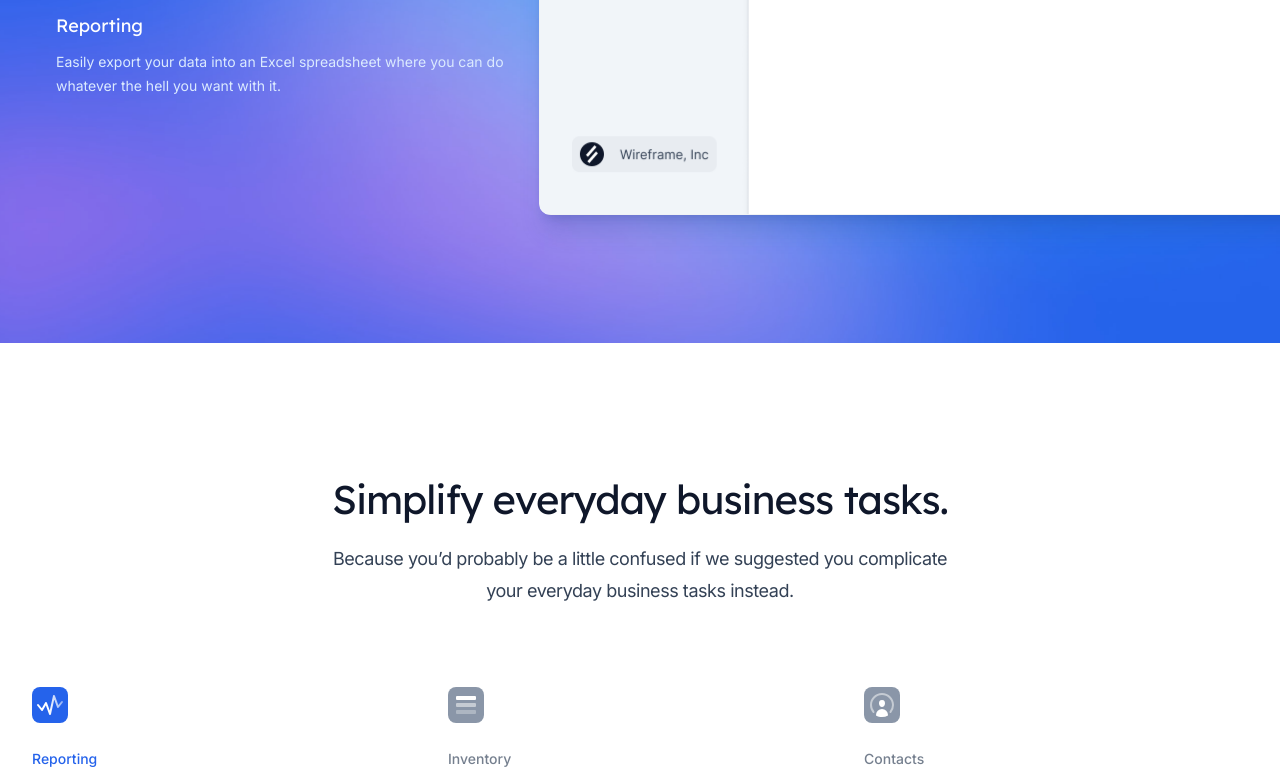
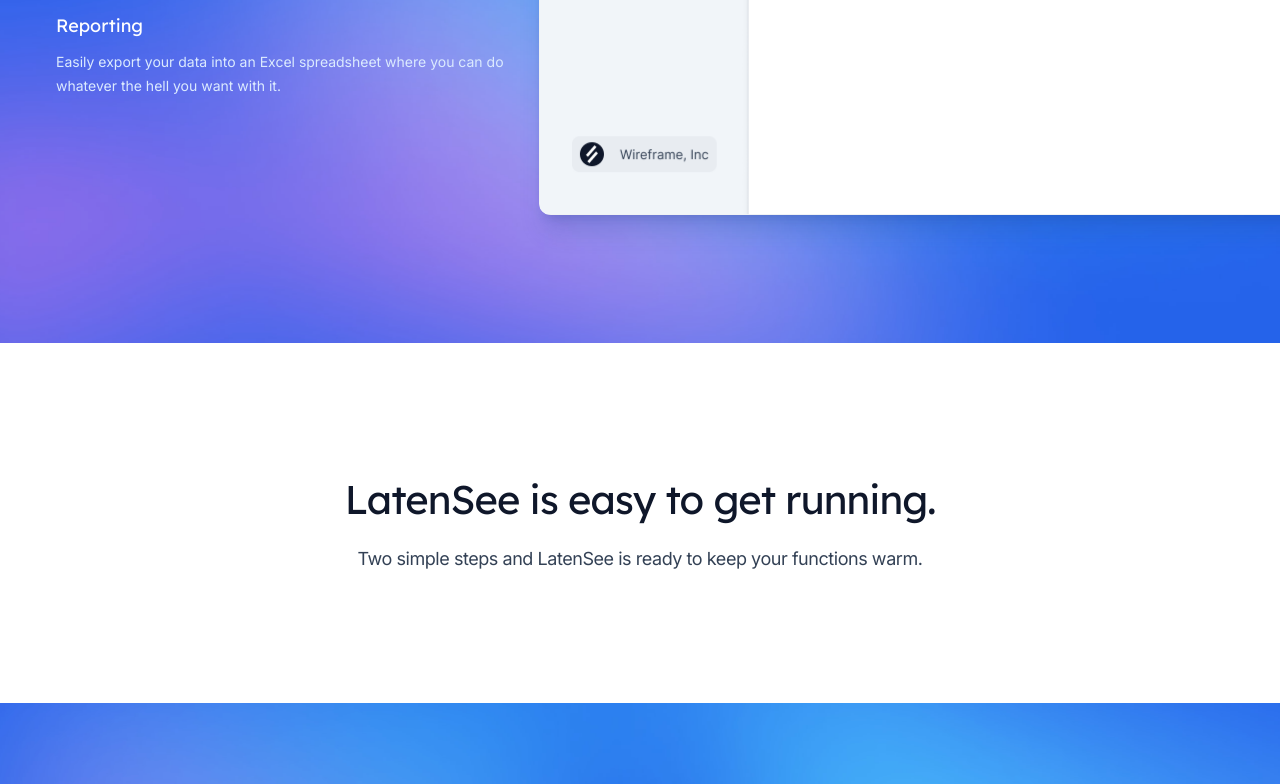
Before and after one commit to LatenSee/LatenSeeWebsite, a Next.js app: page / in a window 1280 px wide. Shown: the part 2000-2784 px from the top of the page. Built offline with nearby package versions, Linux system fonts and the light colour scheme.

Commit message:
Adjusted headers and fixed copy throughout - set up high level for setup component

```diff
--- a/src/app/page.jsx
+++ b/src/app/page.jsx
@@ -4,7 +4,7 @@ import { Footer } from '@/components/Footer'
 import { Header } from '@/components/Header'
 import { Hero } from '@/components/Hero'
 import { PrimaryFeatures } from '@/components/PrimaryFeatures'
-import { SecondaryFeatures } from '@/components/SecondaryFeatures'
+import { Setup } from '@/components/Setup';
 import { Team } from '@/components/Team'
 
 export default function Home() {
@@ -14,7 +14,7 @@ export default function Home() {
       <main>
         <Hero />
         <PrimaryFeatures />
-        <SecondaryFeatures />
+        <Setup />
         <CallToAction />
         <Team />
         <Faqs />
--- a/src/components/Header.jsx
+++ b/src/components/Header.jsx
@@ -80,10 +80,10 @@ function MobileNavigation() {
             className="absolute inset-x-0 top-full mt-4 flex origin-top flex-col rounded-2xl bg-white p-4 text-lg tracking-tight text-slate-900 shadow-xl ring-1 ring-slate-900/5"
           >
             <MobileNavLink href="#features">Features</MobileNavLink>
-            <MobileNavLink href="#testimonials">Testimonials</MobileNavLink>
-            <MobileNavLink href="#pricing">Pricing</MobileNavLink>
+            <MobileNavLink href="#setup">Setup</MobileNavLink>
+            <MobileNavLink href="#team">Team</MobileNavLink>
             <hr className="m-2 border-slate-300/40" />
-            <MobileNavLink href="/login">Sign in</MobileNavLink>
+            <MobileNavLink href="https://github.com/oslabs-beta/LatenSee">Github</MobileNavLink>
           </Popover.Panel>
         </Transition.Child>
       </Transition.Root>
@@ -102,8 +102,8 @@ export function Header() {
             </Link>
             <div className="hidden md:flex md:gap-x-6">
               <NavLink href="#features">Features</NavLink>
-              <NavLink href="#testimonials">Testimonials</NavLink>
-              <NavLink href="#pricing">Pricing</NavLink>
+              <NavLink href="#setup">Setup</NavLink>
+              <NavLink href="#team">Team</NavLink>
             </div>
           </div>
           <div className="flex items-center gap-x-5 md:gap-x-8">
--- a/src/components/SecondaryFeatures.jsx
+++ /dev/null
@@ -1,233 +0,0 @@
-'use client'
-
-import { useId } from 'react'
-import Image from 'next/image'
-import { Tab } from '@headlessui/react'
-import clsx from 'clsx'
-
-import { Container } from '@/components/Container'
-import screenshotContacts from '@/images/screenshots/contacts.png'
-import screenshotInventory from '@/images/screenshots/inventory.png'
-import screenshotProfitLoss from '@/images/screenshots/profit-loss.png'
-
-const features = [
-  {
-    name: 'Reporting',
-    summary: 'Stay on top of things with always up-to-date reporting features.',
-    description:
-      'We talked about reporting in the section above but we needed three items here, so mentioning it one more time for posterity.',
-    image: screenshotProfitLoss,
-    icon: function ReportingIcon() {
-      let id = useId()
-      return (
-        <>
-          <defs>
-            <linearGradient
-              id={id}
-              x1="11.5"
-              y1={18}
-              x2={36}
-              y2="15.5"
-              gradientUnits="userSpaceOnUse"
-            >
-              <stop offset=".194" stopColor="#fff" />
-              <stop offset={1} stopColor="#6692F1" />
-            </linearGradient>
-          </defs>
-          <path
-            d="m30 15-4 5-4-11-4 18-4-11-4 7-4-5"
-            stroke={`url(#${id})`}
-            strokeWidth={2}
-            strokeLinecap="round"
-            strokeLinejoin="round"
-          />
-        </>
-      )
-    },
-  },
-  {
-    name: 'Inventory',
-    summary:
-      'Never lose track of what’s in stock with accurate inventory tracking.',
-    description:
-      'We don’t offer this as part of our software but that statement is inarguably true. Accurate inventory tracking would help you for sure.',
-    image: screenshotInventory,
-    icon: function InventoryIcon() {
-      return (
-        <>
-          <path
-            opacity=".5"
-            d="M8 17a1 1 0 0 1 1-1h18a1 1 0 0 1 1 1v2a1 1 0 0 1-1 1H9a1 1 0 0 1-1-1v-2Z"
-            fill="#fff"
-          />
-          <path
-            opacity=".3"
-            d="M8 24a1 1 0 0 1 1-1h18a1 1 0 0 1 1 1v2a1 1 0 0 1-1 1H9a1 1 0 0 1-1-1v-2Z"
-            fill="#fff"
-          />
-          <path
-            d="M8 10a1 1 0 0 1 1-1h18a1 1 0 0 1 1 1v2a1 1 0 0 1-1 1H9a1 1 0 0 1-1-1v-2Z"
-            fill="#fff"
-          />
-        </>
-      )
-    },
-  },
-  {
-    name: 'Contacts',
-    summary:
-      'Organize all of your contacts, service providers, and invoices in one place.',
-    description:
-      'This also isn’t actually a feature, it’s just some friendly advice. We definitely recommend that you do this, you’ll feel really organized and professional.',
-    image: screenshotContacts,
-    icon: function ContactsIcon() {
-      return (
-        <>
-          <path
-            opacity=".5"
-            d="M25.778 25.778c.39.39 1.027.393 1.384-.028A11.952 11.952 0 0 0 30 18c0-6.627-5.373-12-12-12S6 11.373 6 18c0 2.954 1.067 5.659 2.838 7.75.357.421.993.419 1.384.028.39-.39.386-1.02.036-1.448A9.959 9.959 0 0 1 8 18c0-5.523 4.477-10 10-10s10 4.477 10 10a9.959 9.959 0 0 1-2.258 6.33c-.35.427-.354 1.058.036 1.448Z"
-            fill="#fff"
-          />
-          <path
-            d="M12 28.395V28a6 6 0 0 1 12 0v.395A11.945 11.945 0 0 1 18 30c-2.186 0-4.235-.584-6-1.605ZM21 16.5c0-1.933-.5-3.5-3-3.5s-3 1.567-3 3.5 1.343 3.5 3 3.5 3-1.567 3-3.5Z"
-            fill="#fff"
-          />
-        </>
-      )
-    },
-  },
-]
-
-function Feature({ feature, isActive, className, ...props }) {
-  return (
-    <div
-      className={clsx(className, !isActive && 'opacity-75 hover:opacity-100')}
-      {...props}
-    >
-      <div
-        className={clsx(
-          'w-9 rounded-lg',
-          isActive ? 'bg-blue-600' : 'bg-slate-500',
-        )}
-      >
-        <svg aria-hidden="true" className="h-9 w-9" fill="none">
-          <feature.icon />
-        </svg>
-      </div>
-      <h3
-        className={clsx(
-          'mt-6 text-sm font-medium',
-          isActive ? 'text-blue-600' : 'text-slate-600',
-        )}
-      >
-        {feature.name}
-      </h3>
-      <p className="mt-2 font-display text-xl text-slate-900">
-        {feature.summary}
-      </p>
-      <p className="mt-4 text-sm text-slate-600">{feature.description}</p>
-    </div>
-  )
-}
-
-function FeaturesMobile() {
-  return (
-    <div className="-mx-4 mt-20 flex flex-col gap-y-10 overflow-hidden px-4 sm:-mx-6 sm:px-6 lg:hidden">
-      {features.map((feature) => (
-        <div key={feature.summary}>
-          <Feature feature={feature} className="mx-auto max-w-2xl" isActive />
-          <div className="relative mt-10 pb-10">
-            <div className="absolute -inset-x-4 bottom-0 top-8 bg-slate-200 sm:-inset-x-6" />
-            <div className="relative mx-auto w-[52.75rem] overflow-hidden rounded-xl bg-white shadow-lg shadow-slate-900/5 ring-1 ring-slate-500/10">
-              <Image
-                className="w-full"
-                src={feature.image}
-                alt=""
-                sizes="52.75rem"
-              />
-            </div>
-          </div>
-        </div>
-      ))}
-    </div>
-  )
-}
-
-function FeaturesDesktop() {
-  return (
-    <Tab.Group as="div" className="hidden lg:mt-20 lg:block">
-      {({ selectedIndex }) => (
-        <>
-          <Tab.List className="grid grid-cols-3 gap-x-8">
-            {features.map((feature, featureIndex) => (
-              <Feature
-                key={feature.summary}
-                feature={{
-                  ...feature,
-                  name: (
-                    <Tab className="ui-not-focus-visible:outline-none">
-                      <span className="absolute inset-0" />
-                      {feature.name}
-                    </Tab>
-                  ),
-                }}
-                isActive={featureIndex === selectedIndex}
-                className="relative"
-              />
-            ))}
-          </Tab.List>
-          <Tab.Panels className="relative mt-20 overflow-hidden rounded-4xl bg-slate-200 px-14 py-16 xl:px-16">
-            <div className="-mx-5 flex">
-              {features.map((feature, featureIndex) => (
-                <Tab.Panel
-                  static
-                  key={feature.summary}
-                  className={clsx(
-                    'px-5 transition duration-500 ease-in-out ui-not-focus-visible:outline-none',
-                    featureIndex !== selectedIndex && 'opacity-60',
-                  )}
-                  style={{ transform: `translateX(-${selectedIndex * 100}%)` }}
-                  aria-hidden={featureIndex !== selectedIndex}
-                >
-                  <div className="w-[52.75rem] overflow-hidden rounded-xl bg-white shadow-lg shadow-slate-900/5 ring-1 ring-slate-500/10">
-                    <Image
-                      className="w-full"
-                      src={feature.image}
-                      alt=""
-                      sizes="52.75rem"
-                    />
-                  </div>
-                </Tab.Panel>
-              ))}
-            </div>
-            <div className="pointer-events-none absolute inset-0 rounded-4xl ring-1 ring-inset ring-slate-900/10" />
-          </Tab.Panels>
-        </>
-      )}
-    </Tab.Group>
-  )
-}
-
-export function SecondaryFeatures() {
-  return (
-    <section
-      id="secondary-features"
-      aria-label="Features for simplifying everyday business tasks"
-      className="pb-14 pt-20 sm:pb-20 sm:pt-32 lg:pb-32"
-    >
-      <Container>
-        <div className="mx-auto max-w-2xl md:text-center">
-          <h2 className="font-display text-3xl tracking-tight text-slate-900 sm:text-4xl">
-            Simplify everyday business tasks.
-          </h2>
-          <p className="mt-4 text-lg tracking-tight text-slate-700">
-            Because you’d probably be a little confused if we suggested you
-            complicate your everyday business tasks instead.
-          </p>
-        </div>
-        <FeaturesMobile />
-        <FeaturesDesktop />
-      </Container>
-    </section>
-  )
-}
--- /dev/null
+++ b/src/components/Setup.jsx
@@ -0,0 +1,25 @@
+'use client'
+import { Container } from '@/components/Container'
+
+
+export function Setup() {
+  return (
+    <section
+      id="setup"
+      aria-label="How to setup LatenSee"
+      className="pb-14 pt-20 sm:pb-20 sm:pt-32 lg:pb-32"
+    >
+      <Container>
+        <div className="mx-auto max-w-2xl md:text-center">
+          <h2 className="font-display text-3xl tracking-tight text-slate-900 sm:text-4xl">
+            LatenSee is easy to get running.
+          </h2>
+          <p className="mt-4 text-lg tracking-tight text-slate-700">
+            Two simple steps and LatenSee is ready to keep your functions warm.
+          </p>
+        </div>
+
+      </Container>
+    </section>
+  )
+}
--- a/src/components/Team.jsx
+++ b/src/components/Team.jsx
@@ -38,7 +38,10 @@ const people = [
 
 export function Team() {
   return (
-    <div className="bg-white py-32">
+    <section
+      id="team"
+      aria-label="The team that built LatenSee"
+      className="bg-white py-32">
       <div className="mx-auto max-w-7xl px-6 text-center lg:px-8">
         <div className="mx-auto max-w-2xl">
           <h2 className="text-3xl font-bold tracking-tight text-gray-900 sm:text-4xl">Crafted with care</h2>
@@ -84,6 +87,6 @@ export function Team() {
           ))}
         </ul>
       </div>
-    </div>
+    </section>
   )
 }
```
Also changed, not shown: src/components/Hero.jsx (+4 -4 lines).
